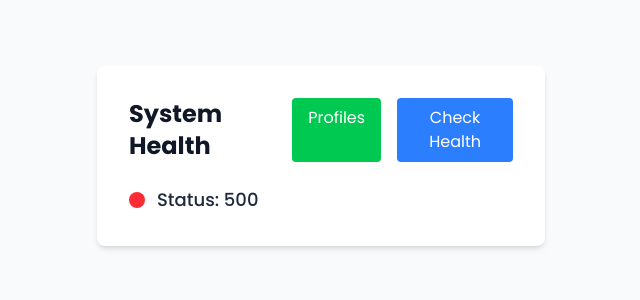
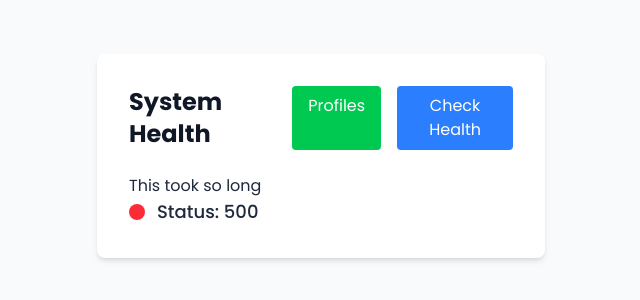
Before and after one commit to xanderbilla/devops-ci-cd, a Next.js app in the folder frontend/: page / in a window 1280 px wide. Shown: the part 244-544 px from the top of the page, without its empty margins (319-959 px from the left). Built offline with nearby package versions, Linux system fonts and the light colour scheme; no server answers.

Commit message:
Update page.tsx

```diff
--- a/frontend/app/page.tsx
+++ b/frontend/app/page.tsx
@@ -59,6 +59,8 @@ export default function Page() {
           </div>
         </div>
 
+        <h1> This took so long</h1>
+
         <div className="space-y-4">
           <div className="flex items-center space-x-3">
             <div
```
